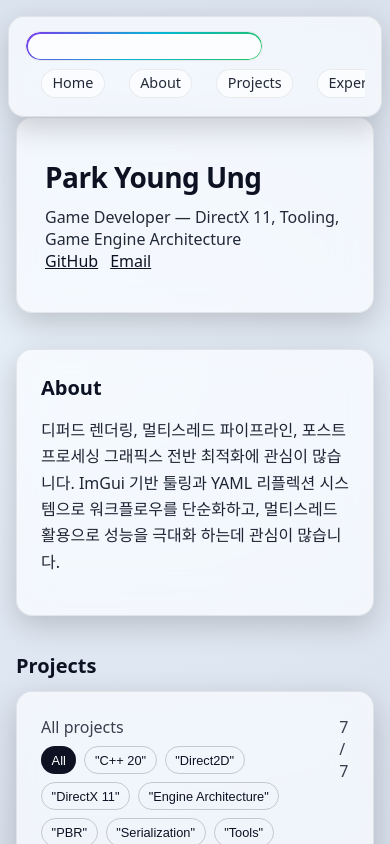
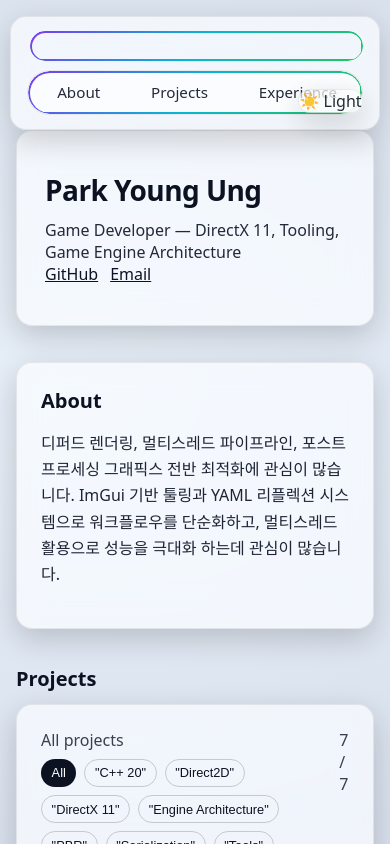
Before and after one commit to 29thnight/29thnight.github.io, a React (Vite) app in the folder my-portfolio/: page / in a window 390 px wide. Built offline with nearby package versions, Linux system fonts and the light colour scheme.

Commit message:
feat: 테마 토글 버튼 스타일 개선 및 모바일 전용 클래스 추가

```diff
--- a/my-portfolio/src/components/ThemeToggle.jsx
+++ b/my-portfolio/src/components/ThemeToggle.jsx
@@ -20,7 +20,7 @@ export default function ThemeToggle() {
 
   return (
     <button
-      className="link"
+      className="link theme-fab"
       aria-label="Toggle theme"
       title={`Switch to ${next} mode`}
       onClick={() => setTheme(next)}
--- a/my-portfolio/src/index.css
+++ b/my-portfolio/src/index.css
@@ -724,19 +724,10 @@ section[id] { scroll-margin-top: 84px; }
   .notion-code{ overflow-x: auto; }
   .notion-code code{ white-space: pre-wrap; word-break: break-word; }
 }
-/* 기본: 그라데이션 텍스트 */
-.brand-gradient {
-  background: linear-gradient(135deg, var(--brand-g1), var(--brand-g2), var(--brand-g3));
-  -webkit-background-clip: text;
-          background-clip: text;
-  color: transparent;
-  -webkit-text-fill-color: transparent;
-}
-/* iOS WebKit 감지 + 터치(모바일) 한정 */
+/* ── iOS에서 그라데이션 텍스트가 사라지는 이슈: 모바일에서만 폴백 ── */
 @supports (-webkit-touch-callout: none) {
   @media (pointer: coarse) and (max-width: 640px) {
-    .brand-gradient {
-      /* 그라데이션 텍스트 대신 일반 텍스트로 표시 */
+    .brand-gradient{
       background: none !important;
       -webkit-background-clip: initial !important;
               background-clip: border-box !important;
@@ -746,80 +737,102 @@ section[id] { scroll-margin-top: 84px; }
   }
 }
 
-/* (권장) 브랜드 칩 테두리 가상요소가 탭 클릭을 가리지 않도록 */
-.brand-chip::before { pointer-events: none; }
-
-/* 링/테두리용 가상요소가 클릭을 가리지 않도록 */
-.brand-chip::before{ pointer-events: none !important; }
-.glass-btn--ring::before{ pointer-events: none !important; }
-
-/* 탭 클릭이 안 되는 현상 방지(브랜드 레이어가 위로 덮는 경우 대비) */
-.topbar .nav-links{ position: relative; z-index: 2; }
-.topbar .brand{ position: relative; z-index: 1; }
-
-/* --- 모바일 전용(<=640px) --- */
+/* ── 모바일 전용 레이아웃 (≤640px) ── */
 @media (max-width: 640px){
   html, body { max-width: 100vw; overflow-x: hidden; }
-
-  /* 헤더를 모바일 친화적으로 2줄(브랜드 / 탭들) */
-  .container.topbar{
-    position: sticky; top: 0; z-index: 50;
-    padding-inline: .5rem;
-  }
+  /* 헤더(GlassCard 안에 브랜드 + Nav 캡슐) */
+  .container.topbar { position: sticky; top: 0; z-index: 50; padding-inline: .65rem; }
   .topbar .nav{
     display: grid;
     grid-template-columns: 1fr;
-    row-gap: .45rem;
+    row-gap: .55rem;
     align-items: center;
   }
+  /* 브랜드: 좌측 정렬, 선명하게 */
+  .topbar .brand{
+    display: inline-block;
+    margin-left: .15rem;
+    font-size: 1.05rem;
+    font-weight: 700;
+    color: var(--text);
+    text-decoration: none;
+    background: none;
+    border: 0;
+  }
 
-  /* 브랜드 칩 크기/가시성 */
-  .topbar .brand{
-    padding: .4rem .65rem;
+  /* Nav 캡슐(와이어프레임의 큰 캡슐 박스) */
+  .topbar .nav-links{
+    position: relative;
+    width: 100%;
+    box-sizing: border-box;
+    padding: .35rem;
     border-radius: 9999px;
+    background: var(--glass-bg);
     border: 1px solid var(--glass-brd);
-    background: var(--glass-hover);
+    /* 가로 스크롤(탭이 많을 때) */
+    display: flex;
+    align-items: center;
+    justify-content: center;      /* 중앙 정렬 */
+    gap: .25rem;
+    overflow-x: auto;
+    white-space: nowrap;
+    -webkit-overflow-scrolling: touch;
+    overscroll-behavior-x: contain;
+  }
+  .topbar .nav-links::-webkit-scrollbar{ display:none; }
+  /* 캡슐 테두리 장식(선택): 클릭 방지 */
+  .topbar .nav-links::before{
+    content:""; position:absolute; inset:0; border-radius:inherit; padding:1.5px;
+    background: linear-gradient(135deg, var(--brand-g1), var(--brand-g2), var(--brand-g3));
+    -webkit-mask:
+      linear-gradient(#000 0 0) content-box,
+      linear-gradient(#000 0 0);
+    mask:
+      linear-gradient(#000 0 0) content-box,
+      linear-gradient(#000 0 0);
+    -webkit-mask-composite: xor;
+            mask-composite: exclude;
+    pointer-events: none;
+  }
+
+  /* 개별 탭 버튼 */
+  .topbar .nav-link{
+    flex: 0 0 auto;
+    padding: .45rem .9rem;
+    border-radius: 9999px;
+    border: 1px solid transparent;
+    background: transparent;
+    color: var(--text);
     font-size: .95rem;
     line-height: 1;
-    max-width: 70%;
-    white-space: nowrap;
-    overflow: hidden;
-    text-overflow: ellipsis;
+    text-decoration: none;
+  }
+  .topbar .nav-link.active{
+    border-color: var(--glass-brd);
+    background: var(--glass-hover);
   }
 
-  /* 가로 스크롤 가능한 탭 바 */
-  .topbar .nav-links{
-    display: flex;
-    align-items: center;
-    gap: .5rem;
-    overflow-x: auto; white-space: nowrap;
-    -webkit-overflow-scrolling: touch;
-    overscroll-behavior-x: contain;
-    padding-bottom: .25rem;
+  /* 콘텐츠 여백(와이어프레임처럼 넉넉하게) */
+  main.stack { padding-bottom: 84px; } /* 하단 토글과 겹치지 않게 */
+
+  /* Notion/콜아웃 안전장치(긴 텍스트 넘침 방지) */
+  .notion-callout .callout-content{
+    min-width: 0; overflow-wrap: anywhere; word-break: break-word;
   }
-  .topbar .nav-links::-webkit-scrollbar{ display:none; }
-  .topbar .nav-links{ scrollbar-width: none; }
-  .topbar .nav-links > *{ flex-shrink: 0; }
+  .notion-code{ overflow-x: auto; }
+  .notion-code code{ white-space: pre-wrap; word-break: break-word; }
 
-  /* 탭 스타일 + 활성 상태 */
-  .topbar .nav-link{
-    padding: .4rem .65rem;
+  /* 라이트/다크 토글: 화면 우하단 플로팅(FAB) */
+  .theme-fab{
+    position: fixed;
+    right: calc(env(safe-area-inset-right, 0) + 16px);
+    bottom: calc(env(safe-area-inset-bottom, 0) + 16px);
+    z-index: 60;
     border-radius: 9999px;
+    background: var(--glass-bg);
     border: 1px solid var(--glass-brd);
-    background: var(--glass-hover);
-    font-size: .9rem;
-    line-height: 1;
-    text-decoration: none;
-    color: var(--text);
+    backdrop-filter: blur(14px) saturate(160%);
+    -webkit-backdrop-filter: blur(14px) saturate(160%);
+    box-shadow: 0 10px 28px rgba(0,0,0,.18);
   }
-  .topbar .nav-link.active{
-    border-color: transparent;
-    background:
-      linear-gradient(var(--glass-hover), var(--glass-hover)) padding-box,
-      linear-gradient(135deg, var(--brand-g1), var(--brand-g2), var(--brand-g3)) border-box;
-    border: 1.5px solid transparent;
-  }
-
-  /* 앵커 보정(헤더 높이만큼) */
-  #home, #about, #projects, #experience, #contact { scroll-margin-top: 84px; }
 }
```
